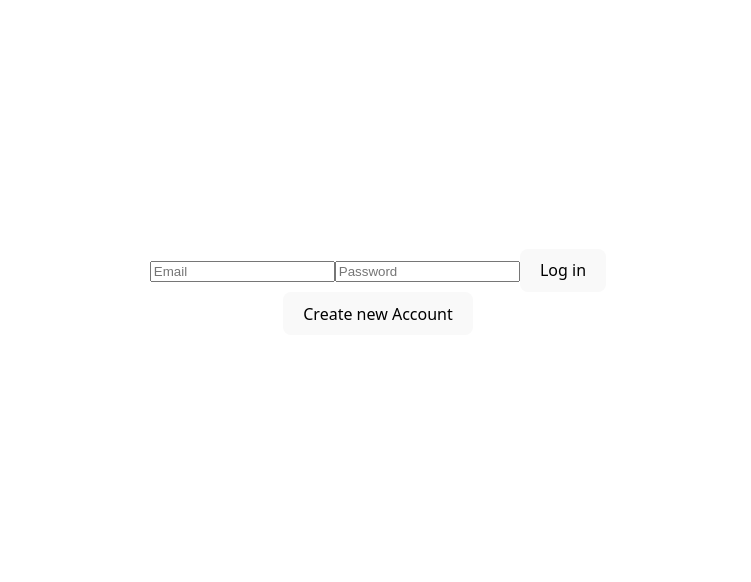
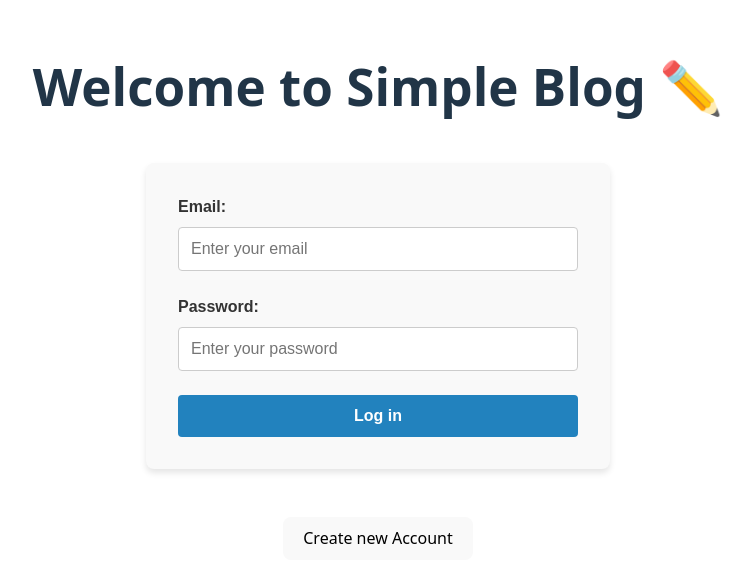
Before and after one commit to huichen-hc/MERN-blog-post, a React (Vite) app in the folder frontend/: page / in a window 1280 px wide. Shown: the part 108-690 px from the top of the page, without its empty margins (262-1013 px from the left). Built offline with nearby package versions, Linux system fonts and the light colour scheme.

Commit message:
Add <label> to login and create user forms, and update css to the two forms

```diff
--- a/frontend/src/App.css
+++ b/frontend/src/App.css
@@ -69,3 +69,72 @@ margin: 4px;
   cursor: pointer;
   background-color: antiquewhite;
 }
+
+.login-form,
+.create-user-form {
+  max-width: 400px;
+  margin: 3rem auto;
+  padding: 2rem;
+  background-color: #f9f9f9;
+  border-radius: 8px;
+  box-shadow: 0 4px 6px rgba(0, 0, 0, 0.1);
+  font-family: Arial, sans-serif;
+}
+
+.login-form label,
+.create-user-form label {
+  display: block;
+  text-align: left;
+  margin-bottom: 0.5rem;
+  font-weight: bold;
+  color: #333;
+}
+
+.login-form input,
+.create-user-form input {
+  width: 100%;
+  padding: 0.75rem;
+  margin-bottom: 1.5rem;
+  border: 1px solid #ccc;
+  border-radius: 4px;
+  font-size: 1rem;
+  box-sizing: border-box;
+  transition: border-color 0.3s ease, box-shadow 0.3s ease;
+}
+
+.login-form input:focus,
+.create-user-form input:focus {
+  border-color: #2282be;
+  outline: none;
+  box-shadow: 0 0 4px rgba(34, 130, 190, 0.3);
+}
+
+.login-form button,
+.create-user-form button {
+  width: 100%;
+  padding: 0.75rem;
+  background-color: #2282be;
+  color: white;
+  border: none;
+  border-radius: 4px;
+  font-size: 1rem;
+  font-weight: bold;
+  cursor: pointer;
+  transition: background-color 0.3s ease;
+}
+
+.login-form button:hover,
+.create-user-form button:hover {
+  background-color: #1a6fa5;
+}
+
+.login-form button:active,
+.create-user-form button:active {
+  background-color: #145a82;
+}
+
+.login-form button:disabled,
+.create-user-form button:disabled {
+  background-color: #ccc;
+  cursor: not-allowed;
+}
--- a/frontend/src/components/CreateUser.jsx
+++ b/frontend/src/components/CreateUser.jsx
@@ -30,32 +30,38 @@ function CreateUser() {
   }
 
   return (
-    <form onSubmit={handleSubmit}>
+    <form className="create-user-form" onSubmit={handleSubmit}>
+      <label htmlFor="name">Name:</label>
       <input
         type="text"
-        placeholder="Name"
+        id="name"
+        placeholder="Enter your name"
         onChange={handleChange}
         name="name"
         maxLength={20}
         required
       />
+      <label htmlFor="email">Email:</label>
       <input
         type="email"
-        placeholder="Email"
+        id="email"
+        placeholder="Enter your email"
         onChange={handleChange}
         name="email"
         maxLength={40}
         required
       />
+      <label htmlFor="password">Password:</label>
       <input
         type="password"
-        placeholder="Password"
+        id="password"
+        placeholder="Enter your password"
         onChange={handleChange}
         name="password"
         maxLength={20}
         required
       />
-      <button type="submit">Create Account </button>
+      <button type="submit">Create Account</button>
     </form>
   );
 }
--- a/frontend/src/components/Login.jsx
+++ b/frontend/src/components/Login.jsx
@@ -16,42 +16,45 @@ function Login() {
     setUser({ ...user, [e.target.name]: e.target.value });
   }
 
-
   async function handleSubmit(e) {
     e.preventDefault();
 
     const response = await verifyUser(user);
     if (response) {
-      window.gtag("event","login_success");
+      window.gtag("event", "login_success");
       sessionStorage.setItem("User", response);
       axios.defaults.headers.common["Authorization"] = `Bearer ${response}`;
       navigate("/home");
     } else {
-      window.gtag("event","login_failed");
+      window.gtag("event", "login_failed");
       alert("Login failed!");
     }
     window.gtag("event", "login_click");
   }
 
   return (
-    <form onSubmit={handleSubmit}>
+    <form className="login-form" onSubmit={handleSubmit}>
+      <label htmlFor="email">Email:</label>
       <input
         type="email"
-        placeholder="Email"
+        id="email"
+        placeholder="Enter your email"
         onChange={handleChange}
         name="email"
         maxLength={40}
         required
       />
+      <label htmlFor="password">Password:</label>
       <input
         type="password"
-        placeholder="Password"
+        id="password"
+        placeholder="Enter your password"
         onChange={handleChange}
         name="password"
         maxLength={20}
         required
       />
-      <button type="submit">Log in </button>
+      <button type="submit">Log in</button>
     </form>
   );
 }
--- a/frontend/src/pages/Landing.jsx
+++ b/frontend/src/pages/Landing.jsx
@@ -10,6 +10,7 @@ function Landing() {
     <>
       {view === 0 ? (
         <>
+        <h1>Welcome to Simple Blog ✏️</h1>
           <Login />
           <button onClick={() => setView(1)}>Create new Account</button>
         </>
```
